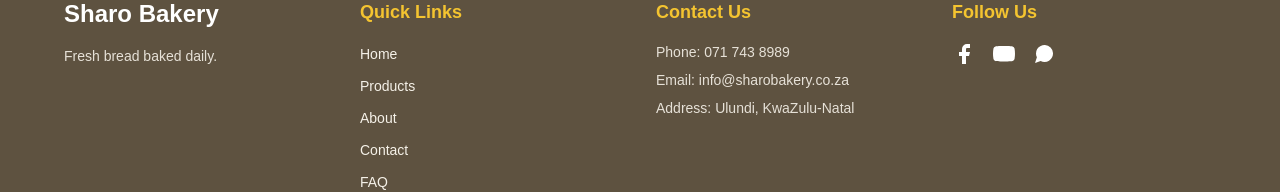
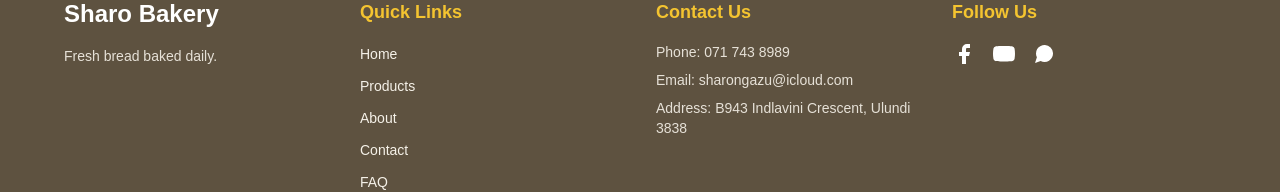
Before and after one commit to futurenowonline-ux/sharo-bakery-website, a Next.js app: page /faq in a window 1280 px wide. Shown: the part 950-1142 px from the top of the page. Built offline with nearby package versions, Linux system fonts and the light colour scheme.

Commit message:
Chore: Update address and email details

```diff
--- a/app/components/Footer.tsx
+++ b/app/components/Footer.tsx
@@ -43,8 +43,8 @@ export default function Footer() {
                     <h3 className="text-lg font-semibold text-sharo-gold">Contact Us</h3>
                     <div className="space-y-2 text-sm text-sharo-light/90">
                         <p>Phone: 071 743 8989</p>
-                        <p>Email: info@sharobakery.co.za</p>
-                        <p>Address: Ulundi, KwaZulu-Natal</p>
+                        <p>Email: sharongazu@icloud.com</p>
+                        <p>Address: B943 Indlavini Crescent, Ulundi 3838</p>
                     </div>
                 </div>
 
--- a/app/contact/page.tsx
+++ b/app/contact/page.tsx
@@ -34,8 +34,8 @@ export default function ContactPage() {
                             <div>
                                 <h3 className="font-semibold text-sharo-brown">Visit Us</h3>
                                 <p className="text-gray-700">
-                                    Ulundi, KwaZulu-Natal<br />
-                                    South Africa
+                                    B943 Indlavini Crescent<br />
+                                    Ulundi 3838
                                 </p>
                             </div>
 
@@ -50,7 +50,7 @@ export default function ContactPage() {
 
                             <div>
                                 <h3 className="font-semibold text-sharo-brown">Email Us</h3>
-                                <p className="text-gray-700">info@sharobakery.co.za</p>
+                                <p className="text-gray-700">sharongazu@icloud.com</p>
                             </div>
 
                             <div>
--- a/app/faq/page.tsx
+++ b/app/faq/page.tsx
@@ -19,7 +19,7 @@ export default function FAQPage() {
         },
         {
             question: "Can I order in bulk?",
-            answer: "Absolutely! We supply to retail stores and businesses. Contact us at info@sharobakery.co.za for bulk pricing."
+            answer: "Absolutely! We supply to retail stores and businesses. Contact us at sharongazu@icloud.com for bulk pricing."
         },
         {
             question: "What is your delivery area?",
```
